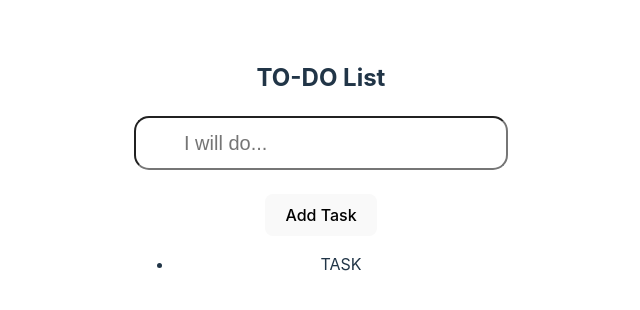
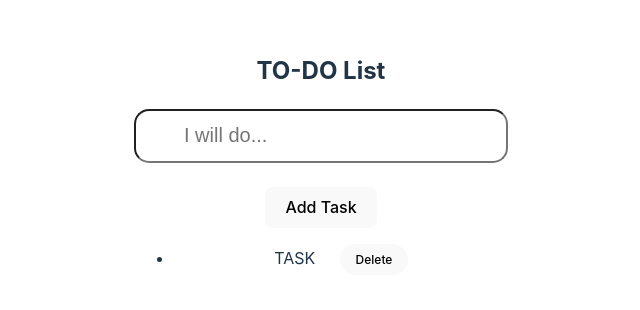
Before and after one commit to JajoriaYogesh04/ReactJS, a React (Vite) app in the folder chapter4/react-state-class2/: page / in a window 1280 px wide. Shown: the part 234-544 px from the top of the page, without its empty margins (319-959 px from the left). Built offline with nearby package versions, Linux system fonts and the light colour scheme.

Commit message:
Deleting from arrays in states

```diff
--- a/chapter4/react-state-class2/src/Todo.jsx
+++ b/chapter4/react-state-class2/src/Todo.jsx
@@ -14,8 +14,19 @@ function Todo(){
 
     function updateTodo(){
         // console.log("Adding new Task")
-        setTodos([...todos, {task: newTodo, id: uuidv4()}]);
+        setTodos((prevTodo)=>{
+            return [...prevTodo, {task: newTodo, id: uuidv4()}]
+        });
         setNewtodo("");
+    }
+
+    function deleteTodo(id){
+        // console.log(id);
+        // let copy= todos.filter((todo)=> todo.id != id)
+        // console.log(copy)
+        setTodos((prevTodo)=>{
+            return prevTodo.filter((todo)=> todo.id != id);
+        })
     }
 
     return(
@@ -25,15 +36,20 @@ function Todo(){
             <br /><br />
             <button onClick={updateTodo}>Add Task</button>
             <br />
-            <div>
             <ul>
                 {
                     todos.map((todo)=>{
-                            return <li key={todo.id}>{todo.task}</li>
+                        return(
+                            <li key={todo.id}>
+                                <span>
+                                    {todo.task}&nbsp;&nbsp;
+                                    <button onClick={()=>{deleteTodo(todo.id)}} style={{marginBottom:"0.5rem", fontSize:"12px", marginLeft:"1rem", borderRadius:"20px"}}>Delete</button>
+                                </span>
+                            </li>
+                        )
                     })
                 }
             </ul>
-            </div>
         </>
     )
 }
```
Lines whose indentation alone changed are shown as unchanged.
